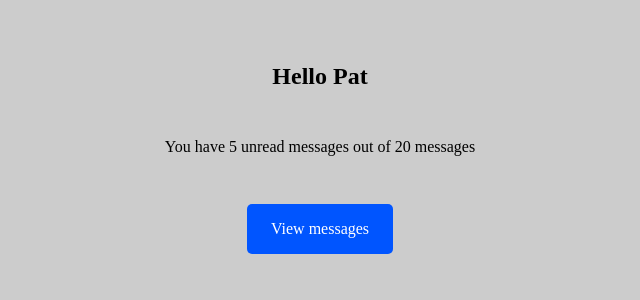
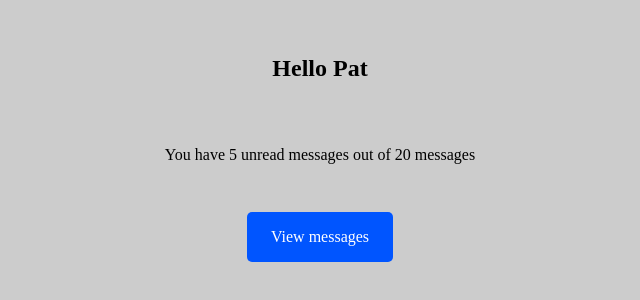
Before and after one commit to Patrick-Chukwu/mailler, a React (Vite) app in the folder client/: page / in a window 1280 px wide. Shown: the part 242-542 px from the top of the page, without its empty margins (320-960 px from the left). Built offline with nearby package versions, Linux system fonts and the light colour scheme.

Commit message:
Add margin-bottom to h2

```diff
--- a/client/src/App.css
+++ b/client/src/App.css
@@ -27,3 +27,7 @@
 li {
     list-style-type: none;
 }
+
+h2 {
+    margin-bottom: 1rem;
+}
```
